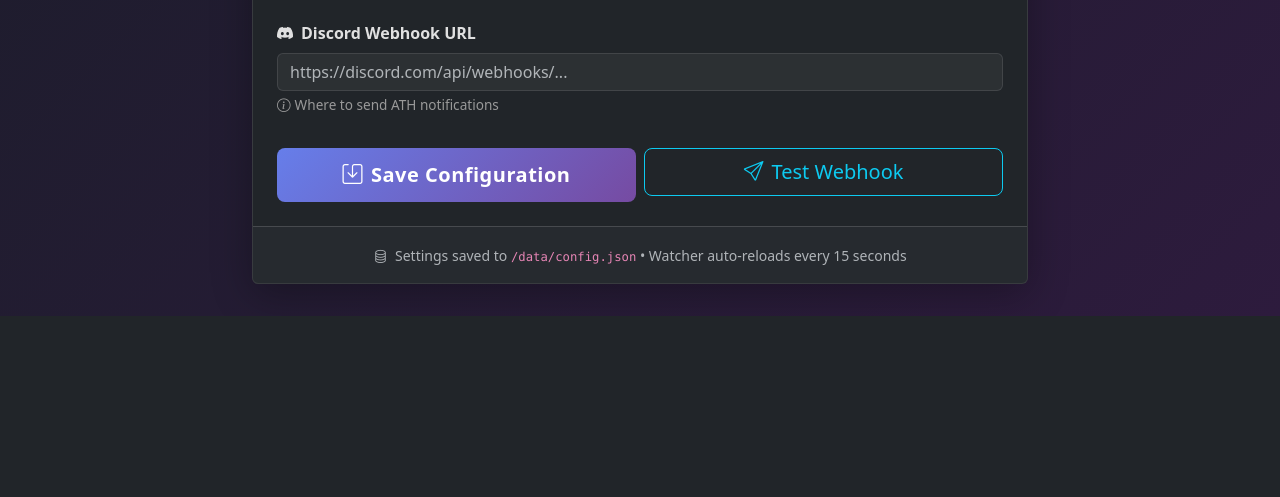
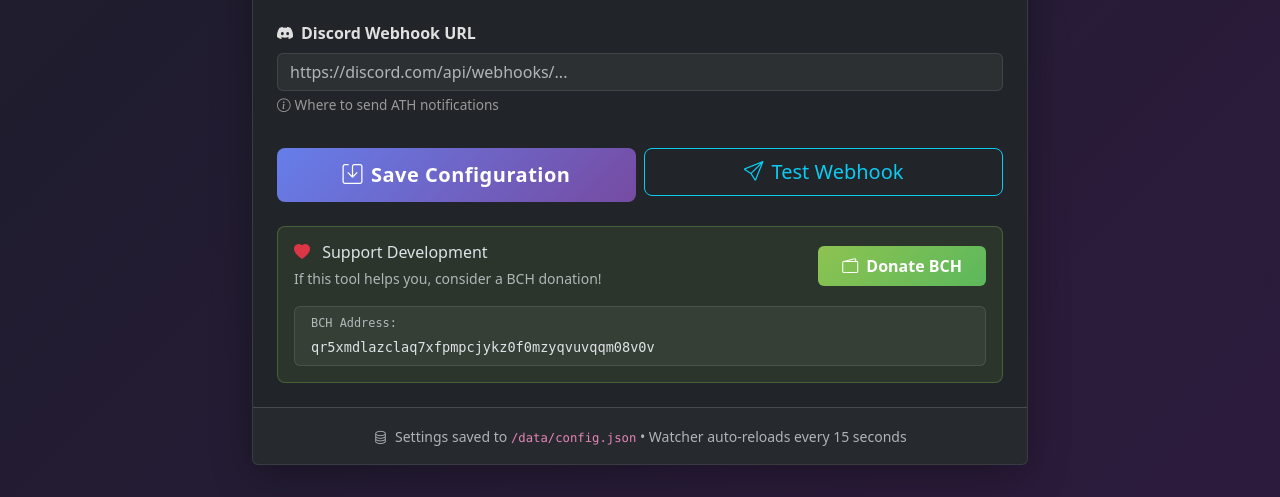
Before and after one commit to AkaCurtis/Axe-Webhooks, a Flask app: page / in a window 1280 px wide. Shown: the part 558-1055 px from the top of the page. Before the commit the page ends 874 px from the top, so only its background shows below. Run offline with Flask 3, Linux system fonts and the light colour scheme.

Commit message:
Add BCH donation section to web UI with copy-to-clipboard functionality

```diff
--- a/axe-webhooks/web/templates/index.html
+++ b/axe-webhooks/web/templates/index.html
@@ -75,6 +75,43 @@
     .badge-xec { background: linear-gradient(135deg, #0074c2 0%, #005a99 100%); }
     .badge-btc { background: linear-gradient(135deg, #f7931a 0%, #d97706 100%); }
     .badge-dbg { background: linear-gradient(135deg, #dc3545 0%, #b02a37 100%); }
+    .donate-section {
+      background: rgba(141, 195, 81, 0.1);
+      border: 1px solid rgba(141, 195, 81, 0.3);
+      border-radius: 0.5rem;
+      padding: 1rem;
+      margin-top: 1.5rem;
+    }
+    .donate-btn {
+      background: linear-gradient(135deg, #8dc351 0%, #5cb85c 100%);
+      border: none;
+      color: white;
+      padding: 0.5rem 1.5rem;
+      border-radius: 0.375rem;
+      font-weight: 600;
+      text-decoration: none;
+      display: inline-block;
+      transition: transform 0.2s, box-shadow 0.2s;
+    }
+    .donate-btn:hover {
+      transform: translateY(-2px);
+      box-shadow: 0 8px 20px rgba(141, 195, 81, 0.4);
+      color: white;
+    }
+    .bch-address {
+      background: rgba(255,255,255,0.05);
+      border: 1px solid rgba(255,255,255,0.1);
+      padding: 0.5rem 1rem;
+      border-radius: 0.375rem;
+      font-family: monospace;
+      font-size: 0.85rem;
+      word-break: break-all;
+      cursor: pointer;
+      transition: background 0.2s;
+    }
+    .bch-address:hover {
+      background: rgba(255,255,255,0.08);
+    }
   </style>
 </head>
 <body>
@@ -182,6 +219,25 @@
 
           <div id="testResult" class="mt-3" style="display: none;"></div>
         </form>
+
+        <div class="donate-section">
+          <div class="d-flex align-items-center justify-content-between flex-wrap gap-3">
+            <div>
+              <h6 class="mb-1">
+                <i class="bi bi-heart-fill text-danger me-2"></i>
+                Support Development
+              </h6>
+              <small class="text-muted">If this tool helps you, consider a BCH donation!</small>
+            </div>
+            <a href="bitcoincash:qr5xmdlazclaq7xfpmpcjykz0f0mzyqvuvqqm08v0v" class="donate-btn">
+              <i class="bi bi-wallet2 me-2"></i>Donate BCH
+            </a>
+          </div>
+          <div class="bch-address mt-3" id="bchAddress" title="Click to copy">
+            <small class="text-muted d-block mb-1">BCH Address:</small>
+            qr5xmdlazclaq7xfpmpcjykz0f0mzyqvuvqqm08v0v
+          </div>
+        </div>
       </div>
 
       <div class="card-footer text-muted text-center py-3">
@@ -195,6 +251,18 @@
 
   <script src="https://cdn.jsdelivr.net/npm/bootstrap@5.3.2/dist/js/bootstrap.bundle.min.js"></script>
   <script>
+    // Copy BCH address to clipboard
+    document.getElementById('bchAddress').addEventListener('click', function() {
+      const address = 'qr5xmdlazclaq7xfpmpcjykz0f0mzyqvuvqqm08v0v';
+      navigator.clipboard.writeText(address).then(() => {
+        const originalText = this.innerHTML;
+        this.innerHTML = '<small class="text-success"><i class="bi bi-check-circle me-1"></i>Address copied to clipboard!</small>';
+        setTimeout(() => {
+          this.innerHTML = originalText;
+        }, 2000);
+      });
+    });
+
     document.getElementById('testBtn').addEventListener('click', async function() {
       const btn = this;
       const resultDiv = document.getElementById('testResult');
```
